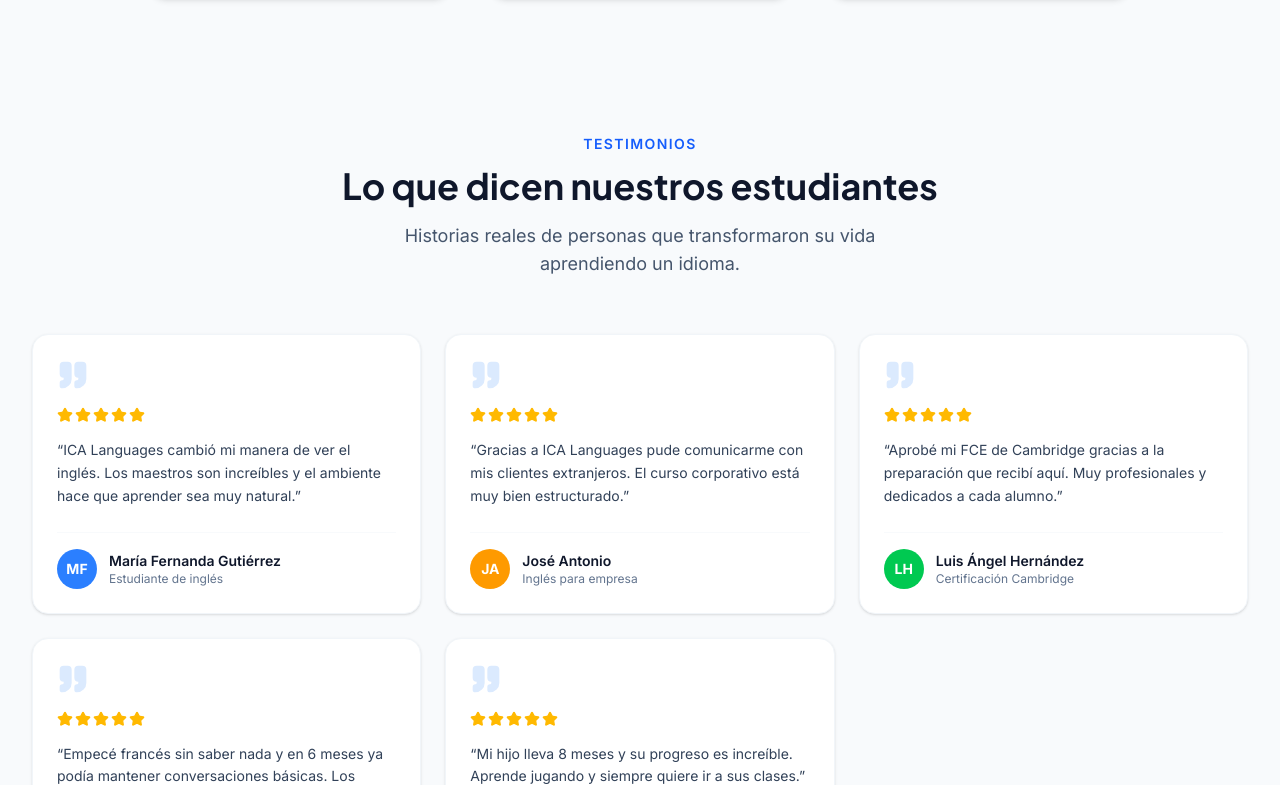
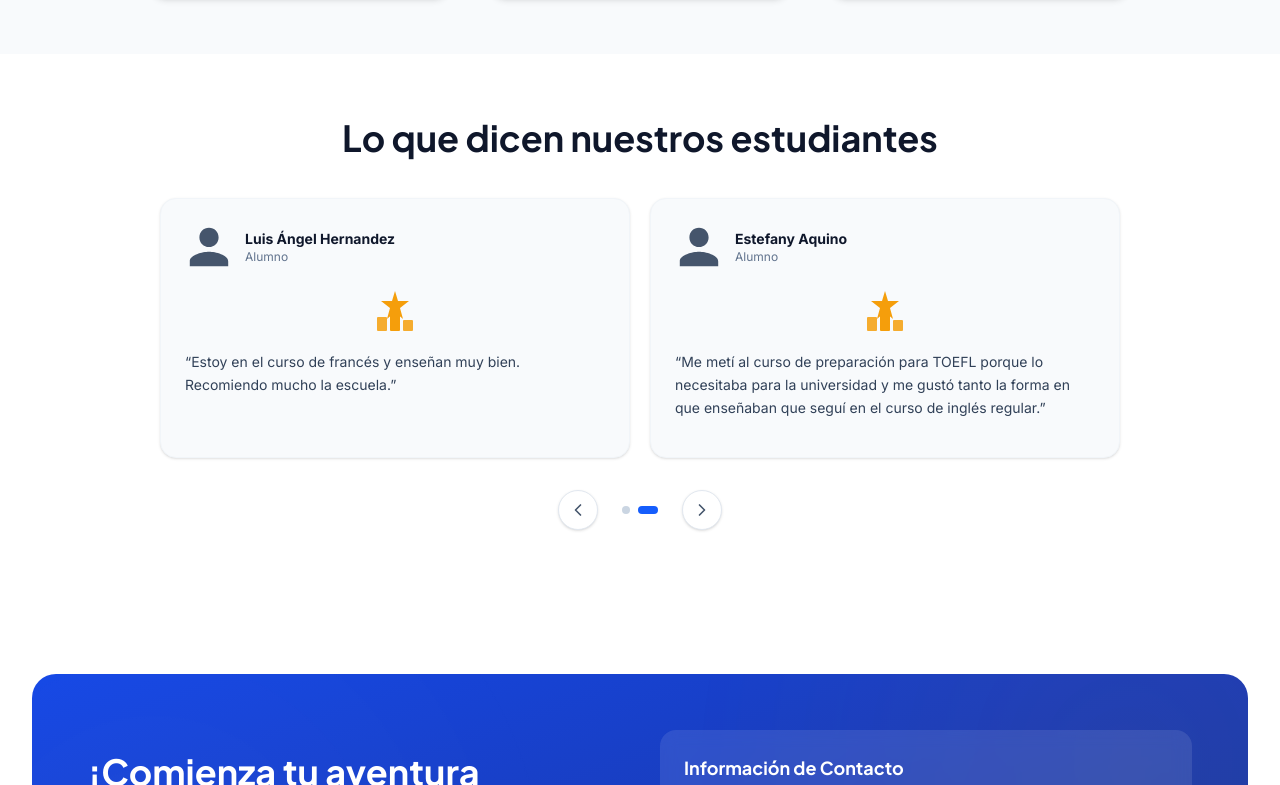
Before and after one commit to icertificationacademy-hub/ica-languages, a Next.js app: page / in a window 1280 px wide. Shown: the part 3915-4700 px from the top of the page. Built offline with nearby package versions, Linux system fonts and the light colour scheme.

Commit message:
feat: testimonials carousel with real data, person icon, trophy icon, 2-per-page

```diff
--- a/src/components/sections/Testimonials.tsx
+++ b/src/components/sections/Testimonials.tsx
@@ -1,71 +1,165 @@
-import { Star, Quote } from "lucide-react";
-import { testimonials } from "@/data/site";
+"use client";
 
-const avatarColors = [
-  "bg-blue-500",
-  "bg-amber-500",
-  "bg-green-500",
-  "bg-purple-500",
-  "bg-pink-500",
+import { useState, useEffect, useCallback } from "react";
+import { ChevronLeft, ChevronRight } from "lucide-react";
+
+const testimonials = [
+  {
+    name: "María Fernanda Gutiérrez",
+    role: "Alumno",
+    text: "Me inscribí al curso de inglés y la verdad me está encantando. La maestra está muy bien preparada y explica superbién. ¡Excelente servicio!",
+  },
+  {
+    name: "José Antonio",
+    role: "Alumno",
+    text: "Tomé un curso de preparación para certificación, aprendí bastante y obtuve un puntaje alto.",
+  },
+  {
+    name: "Luis Ángel Hernandez",
+    role: "Alumno",
+    text: "Estoy en el curso de francés y enseñan muy bien. Recomiendo mucho la escuela.",
+  },
+  {
+    name: "Estefany Aquino",
+    role: "Alumno",
+    text: "Me metí al curso de preparación para TOEFL porque lo necesitaba para la universidad y me gustó tanto la forma en que enseñaban que seguí en el curso de inglés regular.",
+  },
 ];
 
+// Ícono de persona
+function PersonIcon() {
+  return (
+    <svg className="w-12 h-12 text-slate-600" viewBox="0 0 24 24" fill="currentColor">
+      <path d="M12 12c2.7 0 4.8-2.1 4.8-4.8S14.7 2.4 12 2.4 7.2 4.5 7.2 7.2 9.3 12 12 12zm0 2.4c-3.2 0-9.6 1.6-9.6 4.8v2.4h19.2v-2.4c0-3.2-6.4-4.8-9.6-4.8z"/>
+    </svg>
+  );
+}
+
+// Ícono de trofeo/podio amarillo
+function TrophyIcon() {
+  return (
+    <svg className="w-12 h-12" viewBox="0 0 48 48" fill="none">
+      {/* estrella */}
+      <polygon points="24,4 27,14 38,14 29,21 32,32 24,25 16,32 19,21 10,14 21,14" fill="#f59e0b" />
+      {/* podio izquierdo */}
+      <rect x="6" y="30" width="10" height="14" rx="1" fill="#f59e0b" opacity="0.85"/>
+      {/* podio centro */}
+      <rect x="19" y="24" width="10" height="20" rx="1" fill="#f59e0b"/>
+      {/* podio derecho */}
+      <rect x="32" y="33" width="10" height="11" rx="1" fill="#f59e0b" opacity="0.85"/>
+    </svg>
+  );
+}
+
+function TestimonialCard({ testimonial }: { testimonial: typeof testimonials[0] }) {
+  return (
+    <div className="bg-slate-50 rounded-2xl p-6 flex flex-col gap-4 shadow-sm border border-slate-100 h-full">
+      {/* Header */}
+      <div className="flex items-center gap-3">
+        <PersonIcon />
+        <div>
+          <p className="font-bold text-slate-900 text-sm">{testimonial.name}</p>
+          <p className="text-xs text-slate-500">{testimonial.role}</p>
+        </div>
+      </div>
+
+      {/* Ícono trofeo centrado */}
+      <div className="flex justify-center">
+        <TrophyIcon />
+      </div>
+
+      {/* Texto */}
+      <p className="text-sm text-slate-700 leading-relaxed">
+        &ldquo;{testimonial.text}&rdquo;
+      </p>
+    </div>
+  );
+}
+
 export default function Testimonials() {
+  const [current, setCurrent] = useState(0);
+  const [perPage, setPerPage] = useState(2);
+
+  // Detectar tamaño pantalla
+  useEffect(() => {
+    const update = () => setPerPage(window.innerWidth >= 768 ? 2 : 1);
+    update();
+    window.addEventListener("resize", update);
+    return () => window.removeEventListener("resize", update);
+  }, []);
+
+  const totalSlides = Math.ceil(testimonials.length / perPage);
+
+  const next = useCallback(() => {
+    setCurrent((c) => (c + 1) % totalSlides);
+  }, [totalSlides]);
+
+  const prev = () => setCurrent((c) => (c - 1 + totalSlides) % totalSlides);
+
+  // Auto-avance cada 4s
+  useEffect(() => {
+    const t = setInterval(next, 4000);
+    return () => clearInterval(t);
+  }, [next]);
+
+  const visible = testimonials.slice(
+    current * perPage,
+    current * perPage + perPage
+  );
+
   return (
-    <section className="py-20 bg-slate-50">
-      <div className="max-w-7xl mx-auto px-4 sm:px-6 lg:px-8">
-        <div className="text-center mb-14">
-          <p className="text-sm font-semibold text-blue-600 uppercase tracking-widest mb-3">
-            Testimonios
-          </p>
+    <section className="py-16 bg-white">
+      <div className="max-w-5xl mx-auto px-4 sm:px-6 lg:px-8">
+        {/* Título */}
         <h2
-            className="text-3xl sm:text-4xl font-bold text-slate-900 mb-4"
+          className="text-3xl sm:text-4xl font-bold text-slate-900 text-center mb-10"
           style={{ fontFamily: "var(--font-plus-jakarta)" }}
         >
           Lo que dicen nuestros estudiantes
         </h2>
-          <p className="text-lg text-slate-600 max-w-xl mx-auto">
-            Historias reales de personas que transformaron su vida aprendiendo un idioma.
-          </p>
+
+        {/* Carrusel */}
+        <div className="relative">
+          {/* Cards visibles */}
+          <div className="grid grid-cols-1 md:grid-cols-2 gap-5 min-h-[260px]">
+            {visible.map((t) => (
+              <TestimonialCard key={t.name} testimonial={t} />
+            ))}
           </div>
 
-        <div className="grid sm:grid-cols-2 lg:grid-cols-3 gap-6">
-          {testimonials.map((t, i) => (
-            <div
-              key={t.name}
-              className="bg-white rounded-2xl p-6 shadow-sm border border-slate-100 hover:shadow-md transition-all flex flex-col"
+          {/* Flechas */}
+          <div className="flex items-center justify-center gap-6 mt-8">
+            <button
+              onClick={prev}
+              className="w-10 h-10 rounded-full border border-slate-200 bg-white hover:bg-slate-50 flex items-center justify-center shadow-sm transition-all"
+              aria-label="Anterior"
             >
-              {/* Quote icon */}
-              <Quote className="w-8 h-8 text-blue-100 fill-blue-100 mb-4" />
+              <ChevronLeft className="w-5 h-5 text-slate-600" />
+            </button>
 
-              {/* Stars */}
-              <div className="flex gap-0.5 mb-4">
-                {[1, 2, 3, 4, 5].map((star) => (
-                  <Star
-                    key={star}
-                    className="w-4 h-4 text-amber-400 fill-amber-400"
+            {/* Dots */}
+            <div className="flex gap-2">
+              {Array.from({ length: totalSlides }).map((_, i) => (
+                <button
+                  key={i}
+                  onClick={() => setCurrent(i)}
+                  className={`rounded-full transition-all duration-300 ${
+                    i === current
+                      ? "w-5 h-2 bg-blue-600"
+                      : "w-2 h-2 bg-slate-300"
+                  }`}
                 />
               ))}
             </div>
 
-              {/* Text */}
-              <p className="text-slate-700 text-sm leading-relaxed flex-1 mb-6">
-                &ldquo;{t.text}&rdquo;
-              </p>
-
-              {/* Author */}
-              <div className="flex items-center gap-3 border-t border-slate-50 pt-4">
-                <div
-                  className={`w-10 h-10 rounded-full ${avatarColors[i % avatarColors.length]} flex items-center justify-center text-white font-bold text-sm shrink-0`}
+            <button
+              onClick={next}
+              className="w-10 h-10 rounded-full border border-slate-200 bg-white hover:bg-slate-50 flex items-center justify-center shadow-sm transition-all"
+              aria-label="Siguiente"
             >
-                  {t.avatar}
+              <ChevronRight className="w-5 h-5 text-slate-600" />
+            </button>
           </div>
-                <div>
-                  <p className="font-semibold text-slate-900 text-sm">{t.name}</p>
-                  <p className="text-xs text-slate-500">{t.role}</p>
-                </div>
-              </div>
-            </div>
-          ))}
         </div>
       </div>
     </section>
```
Lines whose indentation alone changed are shown as unchanged.
